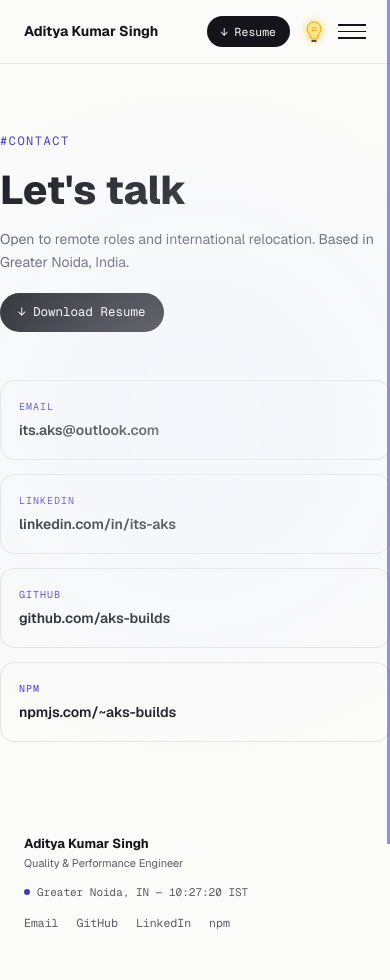
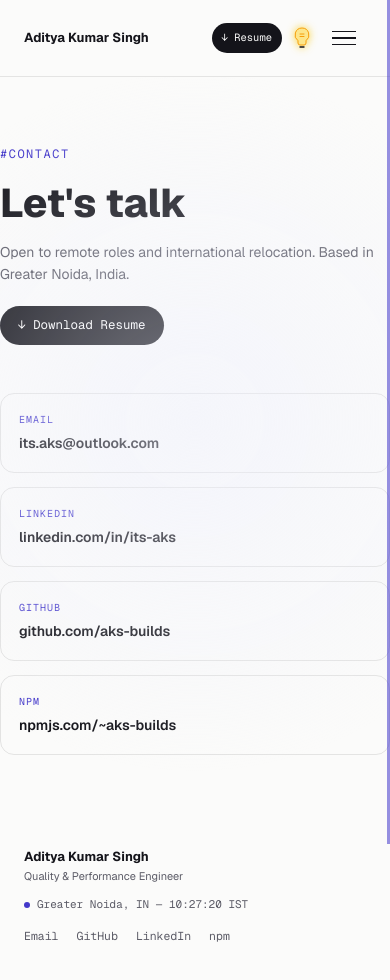
Before and after one commit to aks-builds/aks-builds.github.io, a Next.js app: page /contact in a window 390 px wide. Shown: the top 980 px of the page. Built offline with nearby package versions, Linux system fonts and the light colour scheme.

Commit message:
feat: enlarge nav tap targets and fix logo overflow on narrow phones

```diff
--- a/src/components/Nav.module.css
+++ b/src/components/Nav.module.css
@@ -119,8 +119,38 @@
   }
   .hamburger {
     display: flex;
+    width: 44px;
+    height: 44px;
+    align-items: center;
+  }
+  .hamburger span {
+    width: 24px;
   }
   .mobilePanel {
     display: flex;
   }
+  .mobilePanel a {
+    display: flex;
+    align-items: center;
+    min-height: 44px;
+  }
 }
+
+@media (max-width: 480px) {
+  .logo {
+    font-size: 13px;
+    max-width: 150px;
+    overflow: hidden;
+    text-overflow: ellipsis;
+    white-space: nowrap;
+  }
+
+  .rightGroup {
+    gap: 8px;
+  }
+
+  .resumeBtn {
+    padding: 7px 10px;
+    font-size: 10.5px;
+  }
+}
```
